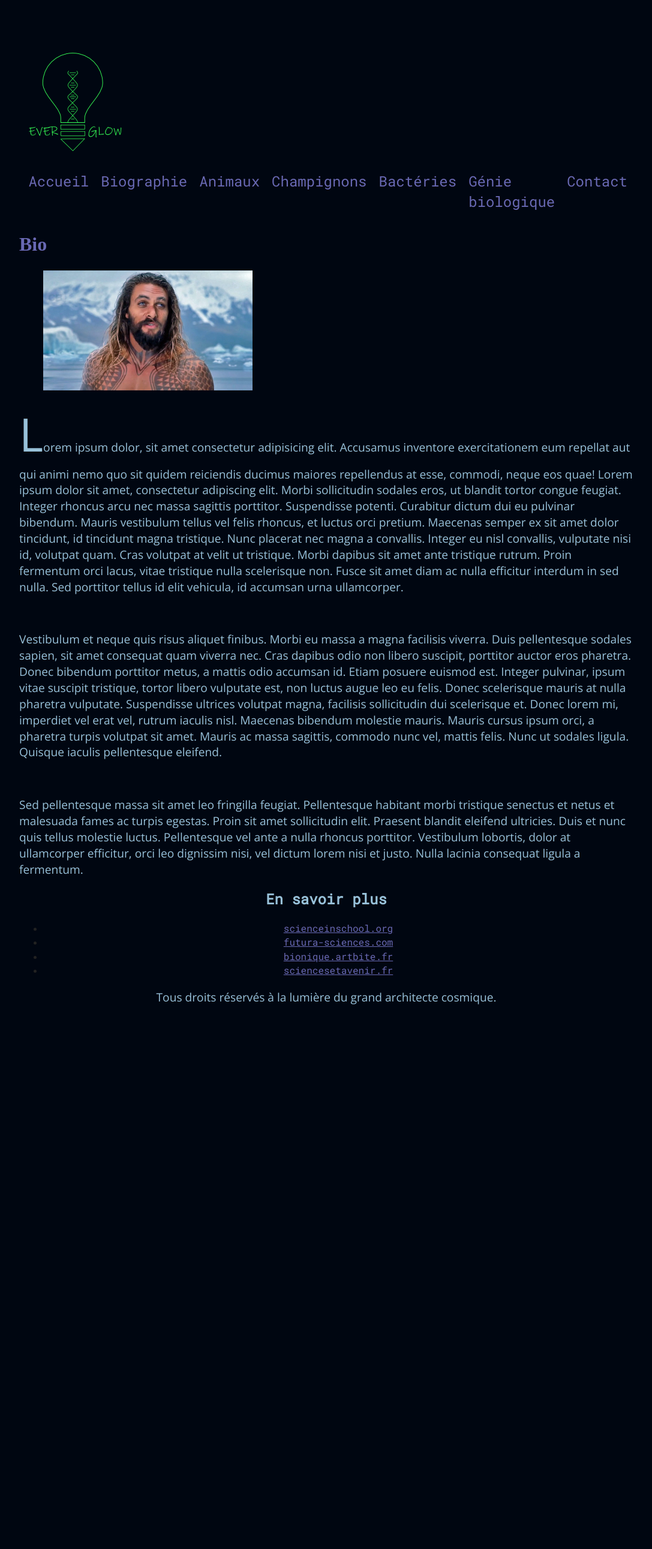
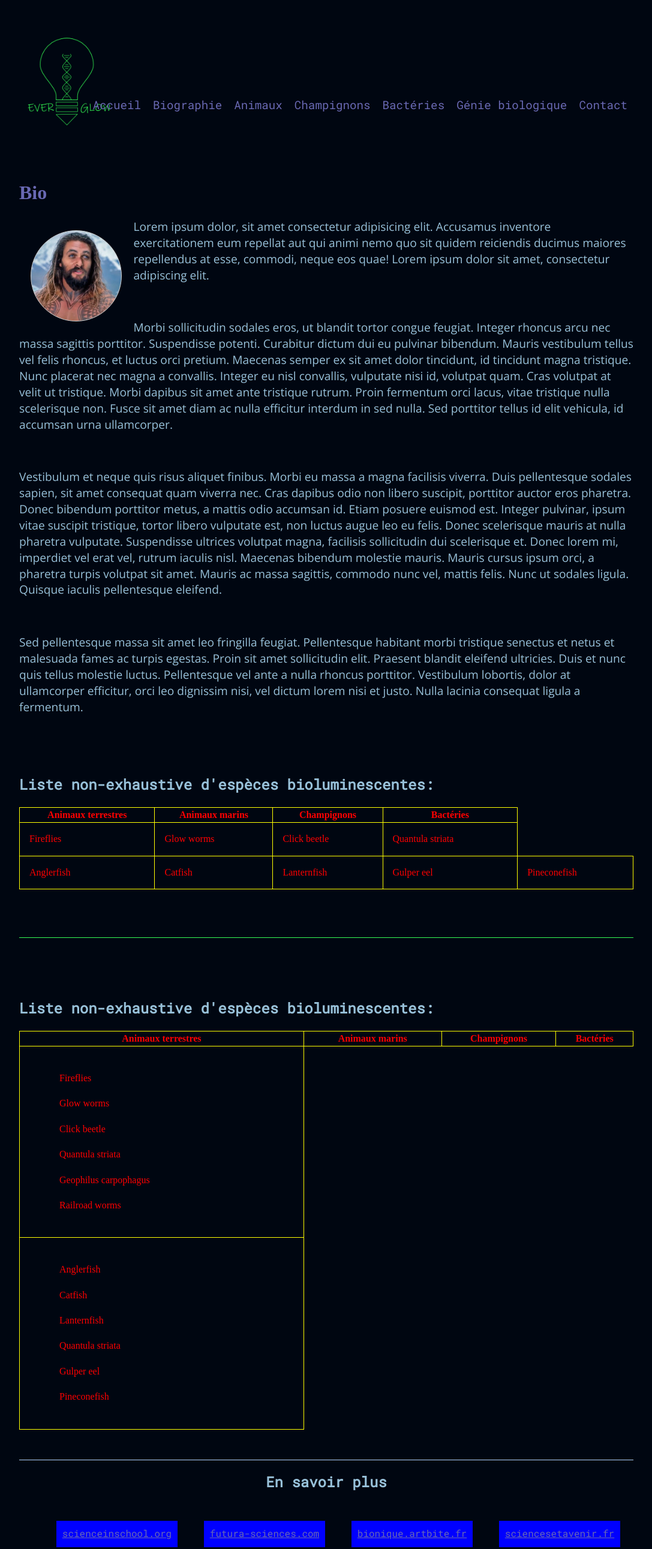
Before and after one commit to Rikoshe/EVERGLOW, a plain HTML site: page bio.html in a window 1280 px wide. Shown: the top 2583 px of the page at 60% size, without its empty margins (96-1183 px from the left). Before the commit the page ends 1696 px from the top, so only its background shows below. Drawn offline with nearby package versions, Linux system fonts and the light colour scheme.

Commit message:
modifications html css et création tableau

```diff
--- a/bio.html
+++ b/bio.html
@@ -21,10 +21,10 @@
 
   <!--~~~~~~~~~~~~~~~~~~~~~~~~~~~~~~~~~~~~~~~~~~~~~~~~~~~~~~~HEADER START~~~~~~~~~~~~~~~~~~~~~~~~~~~~~~~~~~~~~~~~~~~~~~~~~~~~~~-->
   <header>
-      <div id="logo">
-        <img src="logo2.png" alt="logo représentant une ampoule dont les filaments sont des brins d'adn">
+    <div class="logo">
+      <img src="img/logo2.png" alt="logo représentant une ampoule dont les filaments sont des brins d'adn">
     </div>
-      <nav id= "main-nav">
+    <nav class="main-nav">
       <ul>
         <li><a href="index.html">Accueil</a></li>
         <li><a href="bio.html">Biographie</a></li>
@@ -38,30 +38,90 @@
   </header>
   <!--~~~~~~~~~~~~~~~~~~~~~~~~~~~~~~~~~~~~~~~~~~~~~~~~~~~~~~~HEADER END~~~~~~~~~~~~~~~~~~~~~~~~~~~~~~~~~~~~~~~~~~~~~~~~~~~~~~-->
  <!--~~~~~~~~~~~~~~~~~~~~~~~~~~~~~~~~~~~~~~~~~~~~~~~~~~~~~~~CONTENT START~~~~~~~~~~~~~~~~~~~~~~~~~~~~~~~~~~~~~~~~~~~~~~~~~~~~~~-->
-  <section id="bio-container">
+  <section class="bio-container">
     <h1>Bio</h1>
-      <figure id="bio-pic">
-        <img src="img/justice-league-aquaman.jpg" alt="Portrait d'Aquaman avec un air niais">
-      </figure>
-      <p><span class="first-letter">L</span>orem ipsum dolor, sit amet consectetur adipisicing elit. Accusamus inventore exercitationem eum repellat aut qui animi nemo quo sit quidem reiciendis ducimus maiores repellendus at esse, commodi, neque eos quae! Lorem ipsum dolor sit amet, consectetur adipiscing elit. Morbi sollicitudin sodales eros, ut blandit tortor congue feugiat. Integer rhoncus arcu nec massa sagittis porttitor. Suspendisse potenti. Curabitur dictum dui eu pulvinar bibendum. Mauris vestibulum tellus vel felis rhoncus, et luctus orci pretium. Maecenas semper ex sit amet dolor tincidunt, id tincidunt magna tristique. Nunc placerat nec magna a convallis. Integer eu nisl convallis, vulputate nisi id, volutpat quam. Cras volutpat at velit ut tristique. Morbi dapibus sit amet ante tristique rutrum. Proin fermentum orci lacus, vitae tristique nulla scelerisque non. Fusce sit amet diam ac nulla efficitur interdum in sed nulla. Sed porttitor tellus id elit vehicula, id accumsan urna ullamcorper.</p>
+      <p><span class="bio-picbox"></span>Lorem ipsum dolor, sit amet consectetur adipisicing elit. Accusamus inventore exercitationem eum repellat aut qui animi nemo quo sit quidem reiciendis ducimus maiores repellendus at esse, commodi, neque eos quae! Lorem ipsum dolor sit amet, consectetur adipiscing elit.</p>
+      <br>
+      <p> Morbi sollicitudin sodales eros, ut blandit tortor congue feugiat. Integer rhoncus arcu nec massa sagittis porttitor. Suspendisse potenti. Curabitur dictum dui eu pulvinar bibendum. Mauris vestibulum tellus vel felis rhoncus, et luctus orci pretium. Maecenas semper ex sit amet dolor tincidunt, id tincidunt magna tristique. Nunc placerat nec magna a convallis. Integer eu nisl convallis, vulputate nisi id, volutpat quam. Cras volutpat at velit ut tristique. Morbi dapibus sit amet ante tristique rutrum. Proin fermentum orci lacus, vitae tristique nulla scelerisque non. Fusce sit amet diam ac nulla efficitur interdum in sed nulla. Sed porttitor tellus id elit vehicula, id accumsan urna ullamcorper.</p>
       <br>
       <p>Vestibulum et neque quis risus aliquet finibus. Morbi eu massa a magna facilisis viverra. Duis pellentesque sodales sapien, sit amet consequat quam viverra nec. Cras dapibus odio non libero suscipit, porttitor auctor eros pharetra. Donec bibendum porttitor metus, a mattis odio accumsan id. Etiam posuere euismod est. Integer pulvinar, ipsum vitae suscipit tristique, tortor libero vulputate est, non luctus augue leo eu felis. Donec scelerisque mauris at nulla pharetra vulputate. Suspendisse ultrices volutpat magna, facilisis sollicitudin dui scelerisque et. Donec lorem mi, imperdiet vel erat vel, rutrum iaculis nisl. Maecenas bibendum molestie mauris. Mauris cursus ipsum orci, a pharetra turpis volutpat sit amet. Mauris ac massa sagittis, commodo nunc vel, mattis felis. Nunc ut sodales ligula. Quisque iaculis pellentesque eleifend.</p>
       <br>
       <p>Sed pellentesque massa sit amet leo fringilla feugiat. Pellentesque habitant morbi tristique senectus et netus et malesuada fames ac turpis egestas. Proin sit amet sollicitudin elit. Praesent blandit eleifend ultricies. Duis et nunc quis tellus molestie luctus. Pellentesque vel ante a nulla rhoncus porttitor. Vestibulum lobortis, dolor at ullamcorper efficitur, orci leo dignissim nisi, vel dictum lorem nisi et justo. Nulla lacinia consequat ligula a fermentum.</p>
   </section>
+
+  <section class="table">
+    <h2>Liste non-exhaustive d'espèces bioluminescentes: </h2>
+    <table>
+      <tr>
+        <th>Animaux terrestres</th>
+        <th>Animaux marins</th>
+        <th>Champignons</th>
+        <th>Bactéries</th>
+      </tr>
+      <tr>
+          <td>Fireflies</td>
+          <td>Glow worms</td>
+          <td>Click beetle</td>
+          <td>Quantula striata</td>
+      </tr>
+      <tr>
+        <td>Anglerfish</td>
+        <td>Catfish</td>
+        <td>Lanternfish</td>
+        <td>Gulper eel</td>
+        <td>Pineconefish</td>
+      </tr>
+    </table>
+  </section>
+
+  <hr>
+
+  <section class="table">
+      <h2>Liste non-exhaustive d'espèces bioluminescentes: </h2>
+      <table>
+        <tr>
+          <th>Animaux terrestres</th>
+          <th>Animaux marins</th>
+          <th>Champignons</th>
+          <th>Bactéries</th>
+        </tr>
+        <tr>
+            <td>
+              <ul>
+                <li>Fireflies</li>
+                <li>Glow worms</li>
+                <li>Click beetle</li>
+                <li>Quantula striata</li>
+                <li>Geophilus carpophagus</li>
+                <li>Railroad worms</li>
+              </ul>
+            </td>
+        </tr>
+        <tr>
+            <td>
+              <ul>
+                <li>Anglerfish</li>
+                <li>Catfish</li>
+                <li>Lanternfish</li>
+                <li>Quantula striata</li>
+                <li>Gulper eel</li>
+                <li>Pineconefish</li>
+              </ul>
+            </td>
+        </tr>
+      </table>
+    </section>
   <!--~~~~~~~~~~~~~~~~~~~~~~~~~~~~~~~~~~~~~~~~~~~~~~~~~~~~~~~CONTENT END~~~~~~~~~~~~~~~~~~~~~~~~~~~~~~~~~~~~~~~~~~~~~~~~~~~~~~-->
   <!--~~~~~~~~~~~~~~~~~~~~~~~~~~~~~~~~~~~~~~~~~~~~~~~~~~~~~~~FOOTER START~~~~~~~~~~~~~~~~~~~~~~~~~~~~~~~~~~~~~~~~~~~~~~~~~~~~~~-->
   <footer>
-      <div>
+      <div class="sources">
         <h2>En savoir plus</h2>
-        <nav id= sources>
           <ul>
             <li><a href="https://www.scienceinschool.org/fr/content/la-lumi%C3%A8re-vivante-chimie-de-la-bioluminescence">scienceinschool.org</a></li>
             <li><a href="https://www.futura-sciences.com/planete/actualites/botanique-champignons-luminescents-hallucinants-31444/">futura-sciences.com</a></li>
             <li><a href="https://bionique.artbite.fr/Champignons-lumineux.html">bionique.artbite.fr</a></li>
             <li><a href="https://www.sciencesetavenir.fr/nature-environnement/des-plantes-bioluminescentes-pour-eclairer-les-villes_37626">sciencesetavenir.fr</a></li>
           </ul>
-        </nav>
         <p>Tous droits réservés à la lumière du grand architecte cosmique.</p>
       </div>
   </footer>
--- a/css/main.css
+++ b/css/main.css
@@ -10,111 +10,6 @@
    Base styles: opinionated defaults
    ========================================================================== */
 
-html {
-    color: #222;
-    font-size: 1em;
-    line-height: 1.4;
-}
-
-body{
-    background-color: #000611;
-    margin: 0 10% 0 10%;
-}
-
-img {
-    height: 200px;
-    width: auto;
-}
-
-#logo img{
-    position: relative;
-    width: 180px;
-    height: auto!important;
-    margin-top: 10vh;
-}
-.first-letter {
-    font-size: 4em!important;
-}
-
-#main-nav ul {
-    display: flex;
-    flex-wrap: nowrap;
-    justify-content: flex-end;
-}
-
-#main-nav ul li {
-    padding: 10px;
-
-    list-style: none;
-}
-
-#main-nav ul li a {
-    text-decoration: none;
-    font-size: 1.5em;
-}
-
-#main-nav ul li a:hover {
-    text-decoration: underline overline rgb(52, 252, 86);;
-}
-
-p, h2, h3 {
-    color: #98C1D9;
-}
-
-a, h1 {
-    color: #6969B3;
-}
-
-p, h3 {
-    font-family: 'Open Sans', sans-serif;
-}
-
-a, h2 {
-    font-family: 'Roboto Mono', monospace;
-}
-
-#intro-title{
-    font-size: 6em;
-    font-family: 'Anton', sans-serif;
-}
-
-p {
-    font-size: 1.2em;
-}
-
-label {
-    color:#98C1D9;
-    display:
-}
-
-input, textarea {
-    margin: 5px;
-}
-
-footer {
-    text-align: center;
-}
-
-#contact-box{
-    margin: 5% 20% auto 20%;
-}
-
-hr {
-    margin: 80px 0 80px 0!important;
-
-}
-
-#landing-articlebox{
-    position: relative;
-    display: flex;
-    flex-wrap: nowrap;
-    justify-content: space-between;
-}
-
-.preview-articlebox {
-    height: 25%;
-    width: 20%
-}
 
 /*
  * Remove text-shadow in selection highlight:
@@ -144,8 +39,8 @@ hr {
     display: block;
     height: 1px;
     border: 0;
-    border-top: 1px solid #ccc;
-    margin: 1em 0;
+    border-top: 1px solid rgb(52, 252, 86);
+    margin: 80px 0 80px 0!important;
     padding: 0;
 }
 
@@ -198,20 +93,173 @@ textarea {
    ========================================================================== */
 
 
+html {
+    color: #222;
+    font-size: 1em;
+    line-height: 1.4;
+}
 
+body{
+    background-color: #000611;
+    margin: 0 10% 0 10%;
+}
 
+/*
+header {
+    border-bottom: .5px solid rgb(52, 252, 86);
+}
+*/
 
+section {
+    margin-top: 100px;
+}
 
+img {
+    width: 100%;
+    margin: 0 auto;
+}
 
+.logo img{
+    width: 160px;
+    margin-top: 7vh;
+}
 
+.first-letter {
+    font-size: 4em!important;
+}
 
+.main-nav ul {
+    display: flex;
+    flex-wrap: nowrap;
+    justify-content: flex-end;
+    margin-top: -8vh;
+}
 
+.main-nav ul li a {
+    text-decoration: none;
+    font-size: 1.2em;
+}
 
+.main-nav ul li a:hover {
+    text-decoration: underline overline rgb(52, 252, 86);
+}
 
+li {
+    padding: 10px;
+    list-style: none;
+}
 
+p, h2, h3 {
+    color: #98C1D9;
+}
 
+a, h1 {
+    color: #6969B3;
+}
 
+p, h3 {
+    font-family: 'Open Sans', sans-serif;
+}
 
+a, h2 {
+    font-family: 'Roboto Mono', monospace;
+}
+
+.intro-title {
+    font-size: 4em;
+    font-family: 'Anton', sans-serif;
+}
+
+p {
+    font-size: 1.2em;
+}
+
+.landing-articlebox article {
+    display: flex;
+    flex-wrap: wrap;
+    justify-content: space-around;
+    /*background-color: aqua;*/
+}
+
+.preview-articlebox {
+    width: 25%;
+    /*background-color: yellow;*/
+    padding: 5px;
+}
+
+.preview-articlebox figure {
+    width: 100%;
+    /*box-sizing: border-box;
+    border: 3px solid pink;*/
+    margin: 0!important;
+}
+
+figcaption {
+    color: #6969B3;
+    width: 100%;
+    text-align: center;
+}
+
+.bio-picbox  {
+    width: 150px;
+    height: 150px;
+    border-radius: 50%;
+    border: 1px solid #ccc;
+    background-image: url("../img/justice-league-aquaman.jpg");
+    background-size: cover;
+    background-position: center;
+    background-repeat: no-repeat;
+    float: left;
+    margin: 1em;
+
+}
+
+.contact-box {
+    margin: 5% 20%;
+}
+
+label {
+    color:#98C1D9;
+}
+
+input, textarea {
+    margin: 5px 0 5px 0;
+}
+
+footer {
+    margin-top: 50px;
+    text-align: center;
+    border-top: .5px solid #b3d4fc;
+}
+
+footer p {
+    font-size: .8em;
+    margin-top: 6vh;
+}
+
+.sources ul {
+    display: flex;
+    justify-content: space-around;
+    margin-top: 6vh;
+}
+
+.sources ul li {
+    background-color: blue;
+}
+
+table {
+    width: 100%;
+    color: red;
+    border-collapse: collapse;
+}
+
+th, td {
+    border: .1em solid yellow;
+}
+
+td {
+    padding: 1em;
+}
 
 /* ==========================================================================
    Helper classes
```
Also changed, not shown: accueil.html (deleted, +0 -113 lines), animaux.html (+4 -6 lines), bacteries.html (+4 -6 lines), champignons.html (+4 -6 lines), contact.html (+12 -12 lines), genie-biologique.html (+5 -5 lines), index.html (+13 -19 lines), img/LightBulbIcon-01.jpg (renamed from LightBulbIcon-01.jpg), img/link.svg (added), img/logo2.png (renamed from logo2.png). Lines whose indentation alone changed are shown as unchanged.
